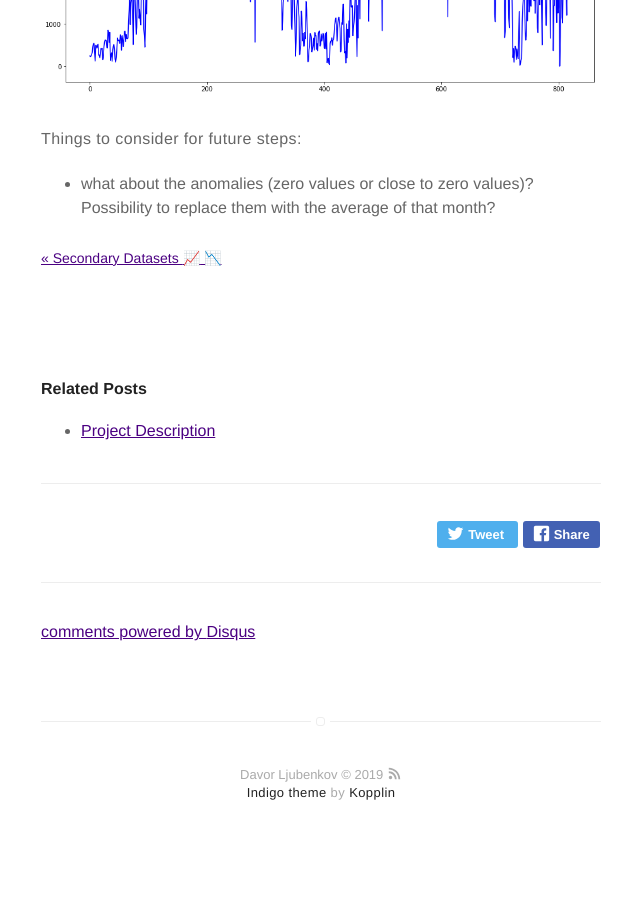
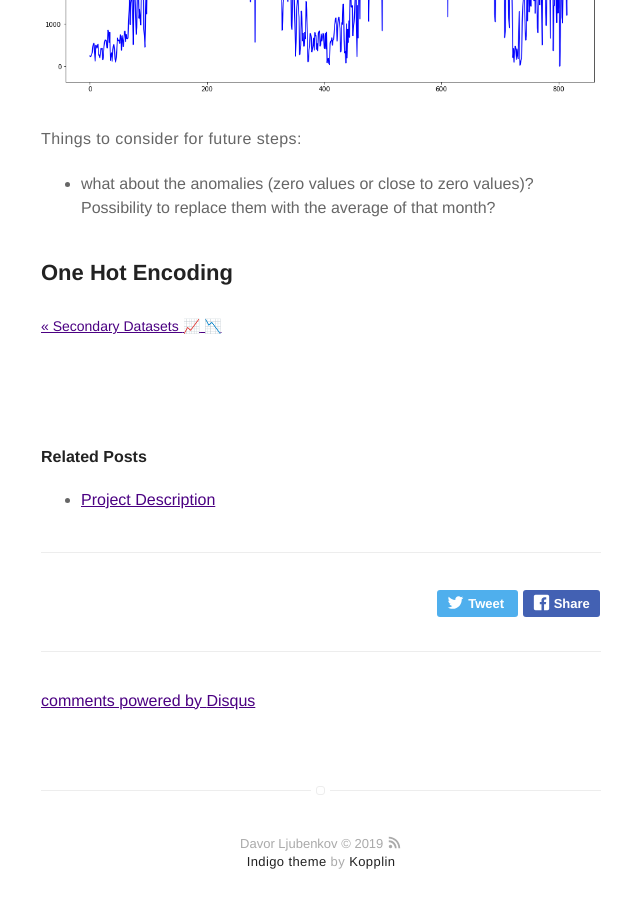
Before and after one commit to dljubenk/dljubenk.github.io, a Jekyll site: the page built from _posts/2019-03-08-prediction.markdown, in a window 1280 px wide and 900 px high, scrolled down 4162 px. Shown: the whole window, without its empty margins (319-959 px from the left). Built offline with Jekyll 4.4.1, drawn with Linux system fonts in a browser that asks for light colours; emoji names are drawn with the system emoji font; comment, search, counter and statistics services are not loaded; before the commit the page ends 5026 px from its top, so only the background shows below that.

Commit message:
Update 2019-03-08-prediction.markdown

```diff
--- a/_posts/2019-03-08-prediction.markdown
+++ b/_posts/2019-03-08-prediction.markdown
@@ -139,6 +139,7 @@ Things to consider for future steps:
 
 - what about the anomalies (zero values or close to zero values)? Possibility to replace them with the average of that month?
 
+## One Hot Encoding
 
 
 
```
